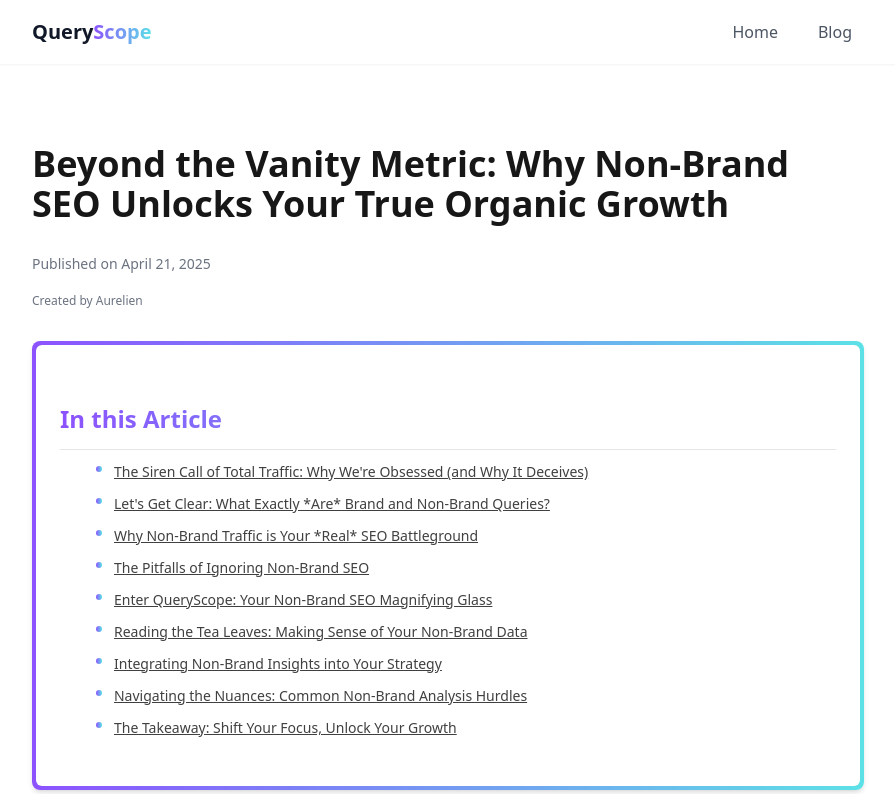
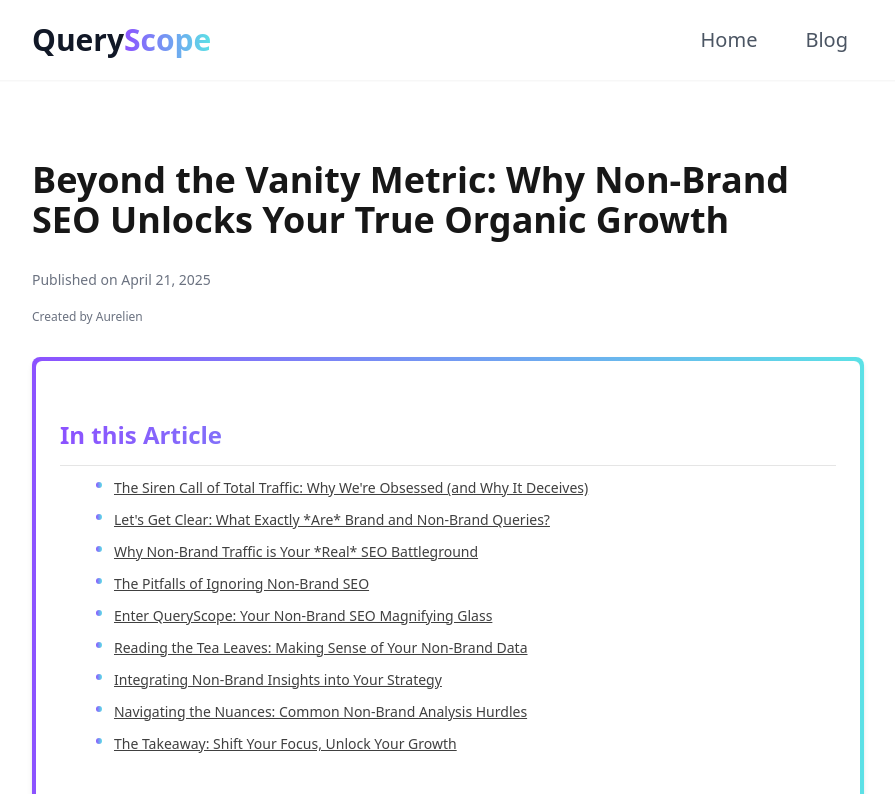
Before and after one commit to Orelrise/queryscope-deploy, a Next.js app in the folder frontend/: page /blog/beyond-vanity-metric-non-brand-seo in a window 1280 px wide. Shown: the top 794 px of the page, without its empty margins (192-1087 px from the left). Built offline with nearby package versions, Linux system fonts and the light colour scheme.

Commit message:
Style: Further increase header element sizes

```diff
--- a/frontend/src/app/blog/[slug]/page.tsx
+++ b/frontend/src/app/blog/[slug]/page.tsx
@@ -133,7 +133,7 @@ export default async function BlogPostPage({ params }: { params: { slug: string
             </h2>
             <div className="grid gap-8 sm:grid-cols-2">
               {relatedPosts.map((relatedPost) => (
-                <div key={relatedPost.slug} className="rounded-lg p-1 bg-gradient-to-r from-purple-500 via-pink-500 to-red-500 shadow-md hover:shadow-lg transition-shadow duration-300">
+                <div key={relatedPost.slug} className="rounded-lg p-1 bg-gradient-to-r from-primary to-secondary shadow-md hover:shadow-lg transition-shadow duration-300">
                   <div className="bg-white dark:bg-neutral-900 rounded-md p-5 flex flex-col flex-grow h-full">
                     <h3 className="text-lg font-semibold mb-2 text-neutral-800 dark:text-neutral-200 group-hover:text-purple-700 transition-colors duration-200">
                       <Link href={`/blog/${relatedPost.slug}`}>
--- a/frontend/src/components/Header.tsx
+++ b/frontend/src/components/Header.tsx
@@ -7,7 +7,7 @@ const Header = () => {
   const pathname = usePathname();
 
   const linkClasses = (path: string) =>
-    `px-3 py-2 rounded-md text-base font-medium transition-colors duration-200 ${
+    `px-4 py-2 rounded-md text-xl font-medium transition-colors duration-200 ${
       pathname === path
         ? 'bg-gradient-to-r from-primary to-secondary text-white'
         : 'text-gray-600 hover:bg-gray-100 hover:text-gray-900'
@@ -16,11 +16,11 @@ const Header = () => {
   return (
     <header className="bg-white shadow-sm mb-8 sticky top-0 z-40">
       <nav className="max-w-4xl mx-auto px-4 sm:px-6 lg:px-8">
-        <div className="flex justify-between h-16">
+        <div className="flex justify-between h-20 items-center">
           <div className="flex items-center">
              {/* Optional: Add Logo/Brand Name here if desired */}
              <Link href="/" legacyBehavior>
-               <a className="text-xl font-bold text-gray-900 hover:text-purple-600 transition-colors">
+               <a className="text-3xl font-bold text-gray-900 hover:text-primary transition-colors">
                  Query<span className="bg-gradient-to-r from-primary to-secondary bg-clip-text text-transparent">Scope</span>
                </a>
              </Link>
```
